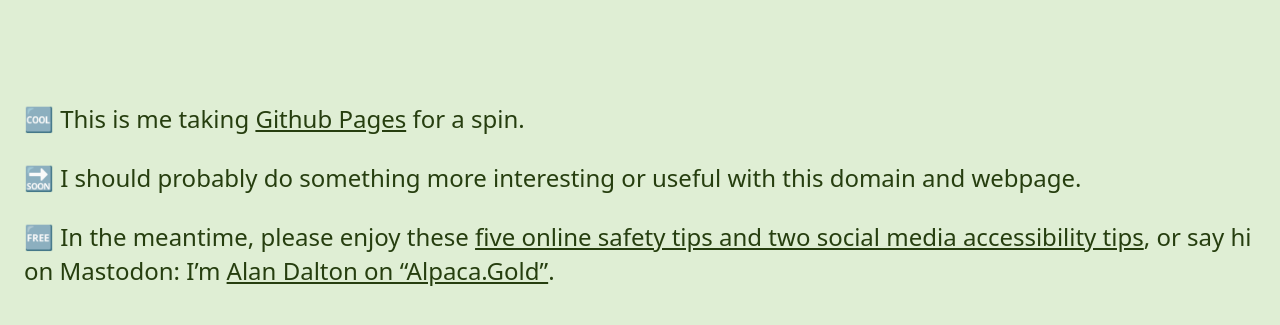
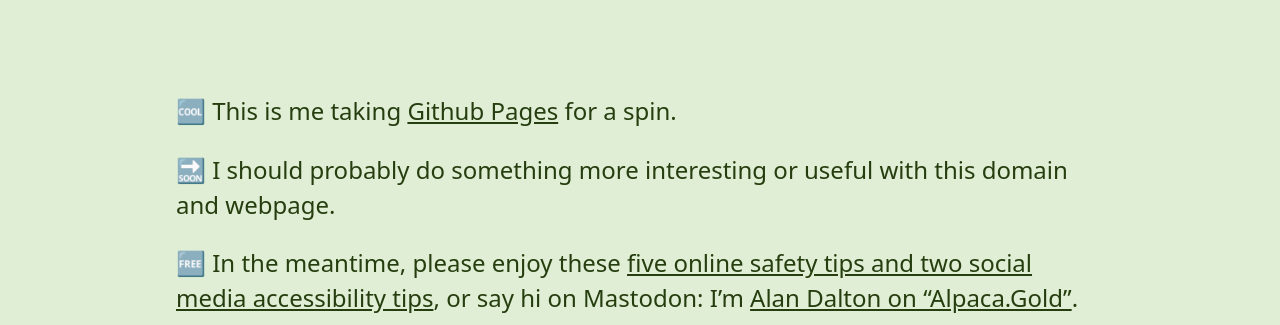
Before and after one commit to AlanDalton/AlanDalton.github.io, a plain HTML site: page index.html in a window 1280 px wide. Shown: the part 66-391 px from the top of the page. Drawn offline with Linux system fonts and the light colour scheme.

Commit message:
set a maximum width

```diff
--- a/index.html
+++ b/index.html
@@ -41,6 +41,8 @@
 	position: relative;
 	color: var(--my-text-colour);
 	background-color: var(--my-background-colour);
+	max-width: 40em;
+	margin: 0 auto;
 }
 img {
 	max-width: 100%;
```
